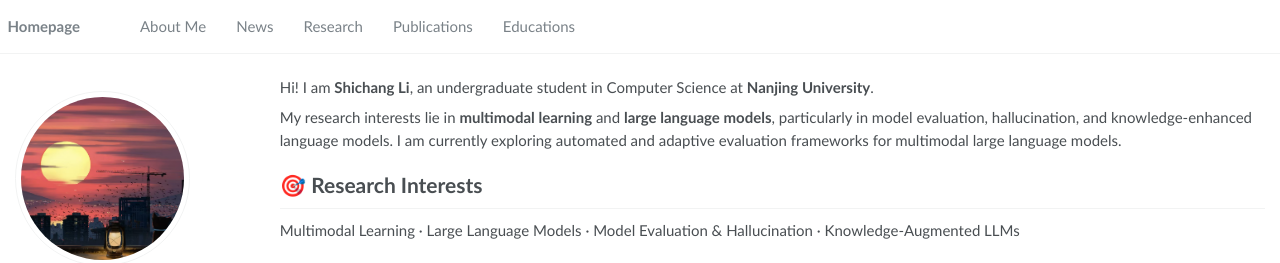
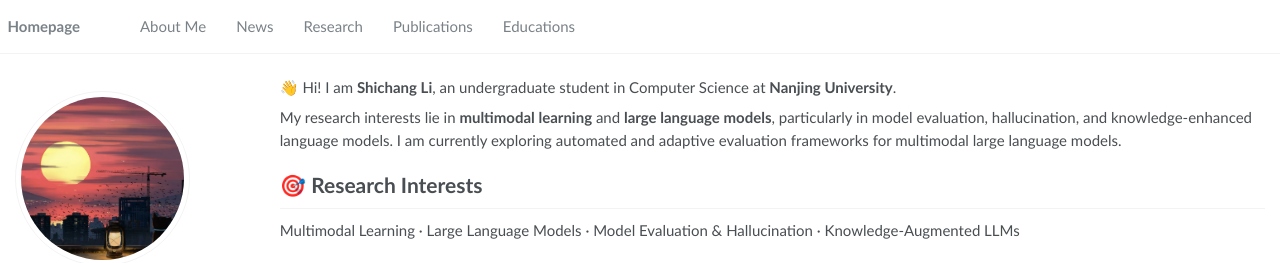
Before and after one commit to anyuri1/anyuri1.github.io, a Jekyll site: the page built from _pages/about.md, in a window 1280 px wide and 930 px high. Shown: the top 263 px of the window. Built offline with Jekyll 4.4.1, drawn with Linux system fonts in a browser that asks for light colours.

Commit message:
Use profile image as favicon

```diff
--- a/_includes/head/custom.html
+++ b/_includes/head/custom.html
@@ -1,6 +1,6 @@
 <link rel="apple-touch-icon" sizes="180x180" href="images/apple-touch-icon.png">
-<link rel="icon" type="image/png" sizes="32x32" href="images/favicon-32x32.png">
-<link rel="icon" type="image/png" sizes="16x16" href="images/favicon-16x16.png">
+<link rel="icon" type="image/png" sizes="32x32" href="images/cat-favicon-32x32.png?v=1">
+<link rel="icon" type="image/png" sizes="16x16" href="images/cat-favicon-16x16.png?v=1">
 <link rel="manifest" href="images/site.webmanifest">
 
 <meta name="msapplication-TileColor" content="#000000">
--- a/_pages/about.md
+++ b/_pages/about.md
@@ -17,7 +17,7 @@ redirect_from:
 
 <span class='anchor' id='about-me'></span>
 
-Hi! I am **Shichang Li**, an undergraduate student in Computer Science at **Nanjing University**.
+👋 Hi! I am **Shichang Li**, an undergraduate student in Computer Science at **Nanjing University**.
 
 My research interests lie in **multimodal learning** and **large language models**, particularly in model evaluation, hallucination, and knowledge-enhanced language models. I am currently exploring automated and adaptive evaluation frameworks for multimodal large language models.
 
```
Also changed, not shown: images/cat-favicon-16x16.png (added), images/cat-favicon-32x32.png (added).
